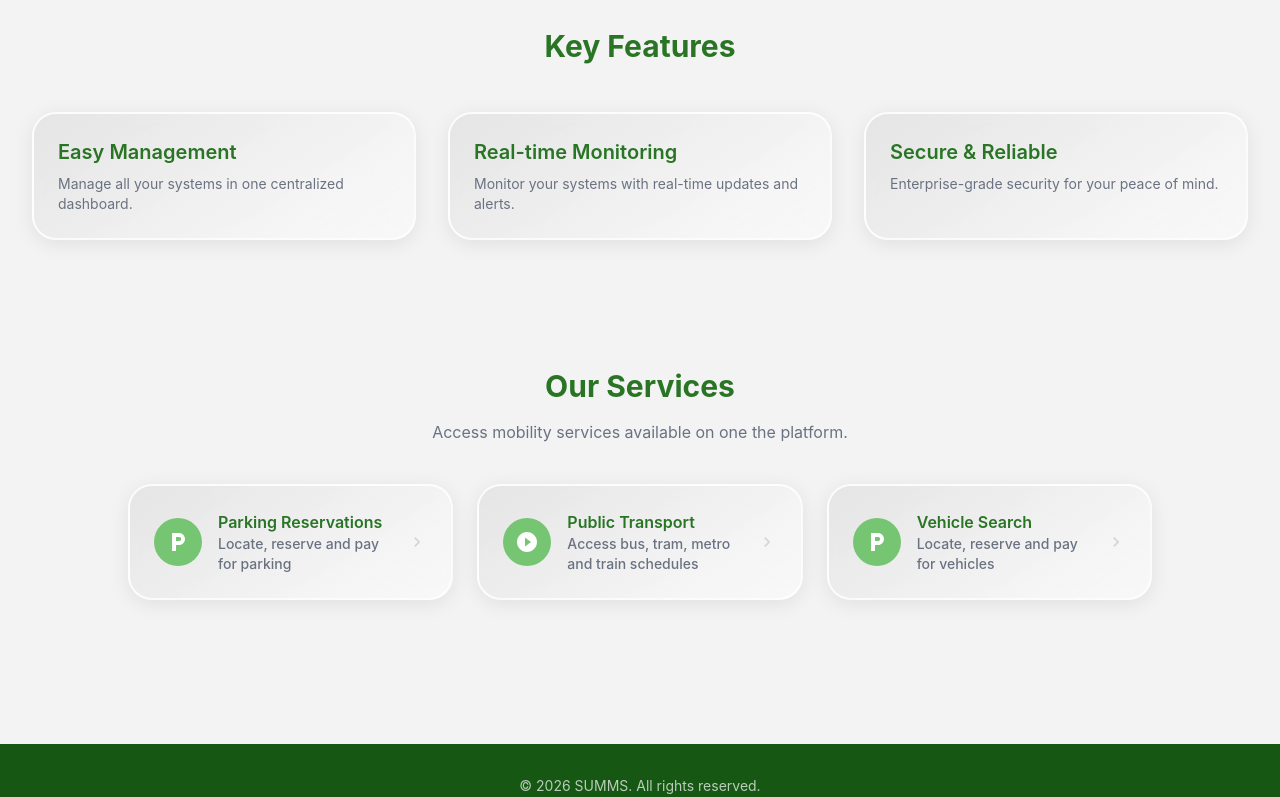
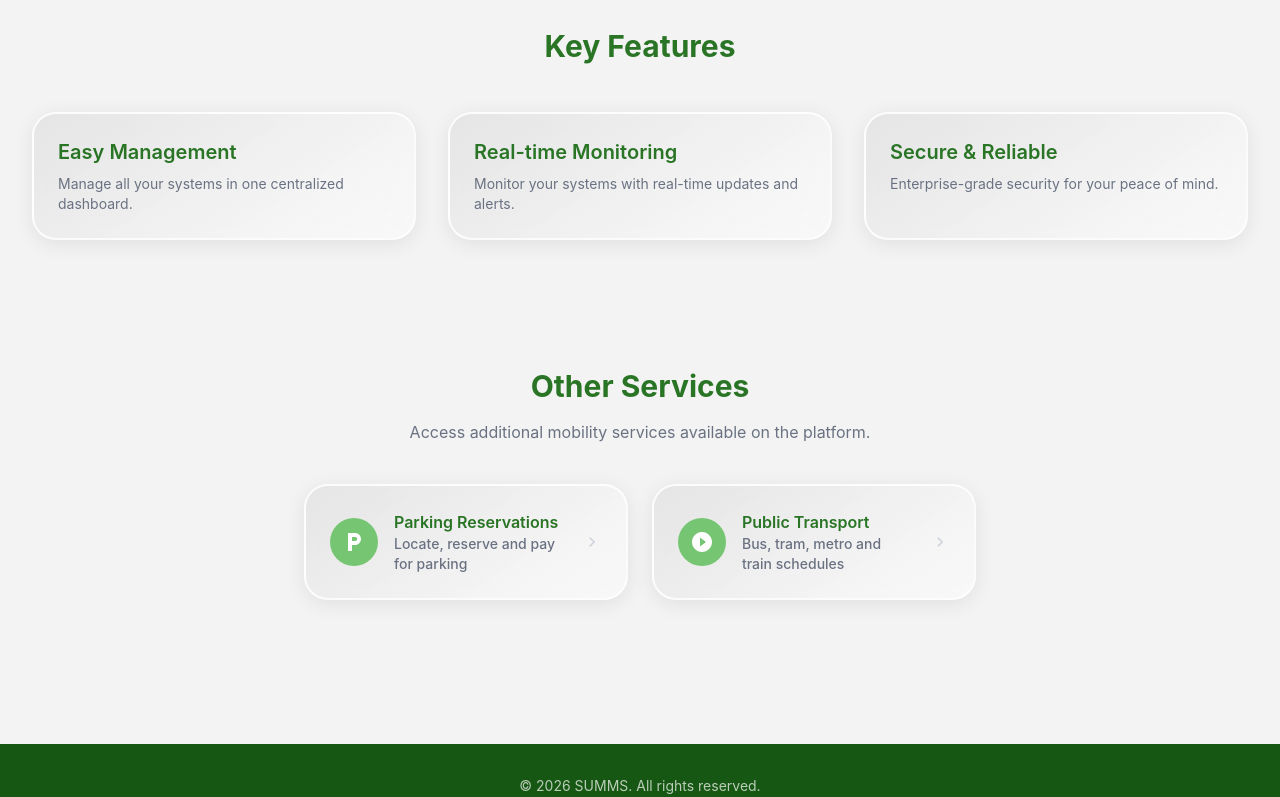
Before and after one commit to Gibraltar-47/SOEN343-Winter2026, a React (Vite) app in the folder SUMMS/: page /home in a window 1280 px wide. Shown: the part 468-1265 px from the top of the page. Built offline with nearby package versions, Linux system fonts and the light colour scheme.

Commit message:
fix: remove navigation changes

```diff
--- a/SUMMS/src/pages/home.tsx
+++ b/SUMMS/src/pages/home.tsx
@@ -78,11 +78,11 @@ const Home: React.FC = () => {
 
 
       <section className="max-w-7xl mx-auto px-4 sm:px-6 lg:px-8 py-16">
-        <h3 className="text-3xl font-bold text-[#297525] mb-4 text-center">Our Services</h3>
+        <h3 className="text-3xl font-bold text-[#297525] mb-4 text-center">Other Services</h3>
         <p className="text-center text-gray-500 mb-10">
-          Access mobility services available on one the platform.
+          Access additional mobility services available on the platform.
         </p>
-        <div className="grid grid-cols-1 md:grid-cols-3 gap-6 max-w-5xl mx-auto">
+        <div className="grid grid-cols-1 md:grid-cols-2 gap-6 max-w-2xl mx-auto">
 
 
           <button
@@ -126,31 +126,7 @@ const Home: React.FC = () => {
             </div>
             <div>
               <p className="font-semibold text-[#297525]">Public Transport</p>
-              <p className="text-sm text-gray-500"> Access bus, tram, metro and train schedules</p>
-            </div>
-            <svg viewBox="0 0 24 24" className="h-5 w-5 text-gray-300 ml-auto shrink-0" fill="currentColor">
-              <path d="M8.59 16.59L13.17 12 8.59 7.41 10 6l6 6-6 6-1.41-1.41z" />
-            </svg>
-          </button>
-
-           <button
-            onClick={() => navigate('/vehicle-search')}
-            className="
-              flex items-center gap-4 p-6 text-left
-              rounded-[24px] border-2 border-white/80
-              bg-[linear-gradient(147deg,rgba(223,223,223,0.69)_2.7%,rgba(245,245,245,0.96)_75.2%,rgba(255,255,255,0.41)_98.8%)]
-              shadow-[0px_4px_20px_rgba(0,0,0,0.08)] backdrop-blur-[6px]
-              hover:shadow-[0px_6px_28px_rgba(0,0,0,0.13)] hover:-translate-y-0.5 transition-all
-            "
-          >
-            <div className="flex h-12 w-12 shrink-0 items-center justify-center rounded-full bg-[#76c573] text-white">
-              <svg viewBox="0 0 24 24" className="h-6 w-6" fill="currentColor">
-                <path d="M13 3H6v18h4v-6h3c3.31 0 6-2.69 6-6s-2.69-6-6-6zm.2 8H10V7h3.2c1.1 0 2 .9 2 2s-.9 2-2 2z" />
-              </svg>
-            </div>
-            <div>
-              <p className="font-semibold text-[#297525]">Vehicle Search</p>
-              <p className="text-sm text-gray-500">Locate, reserve and pay for vehicles</p>
+              <p className="text-sm text-gray-500">Bus, tram, metro and train schedules</p>
             </div>
             <svg viewBox="0 0 24 24" className="h-5 w-5 text-gray-300 ml-auto shrink-0" fill="currentColor">
               <path d="M8.59 16.59L13.17 12 8.59 7.41 10 6l6 6-6 6-1.41-1.41z" />
```
